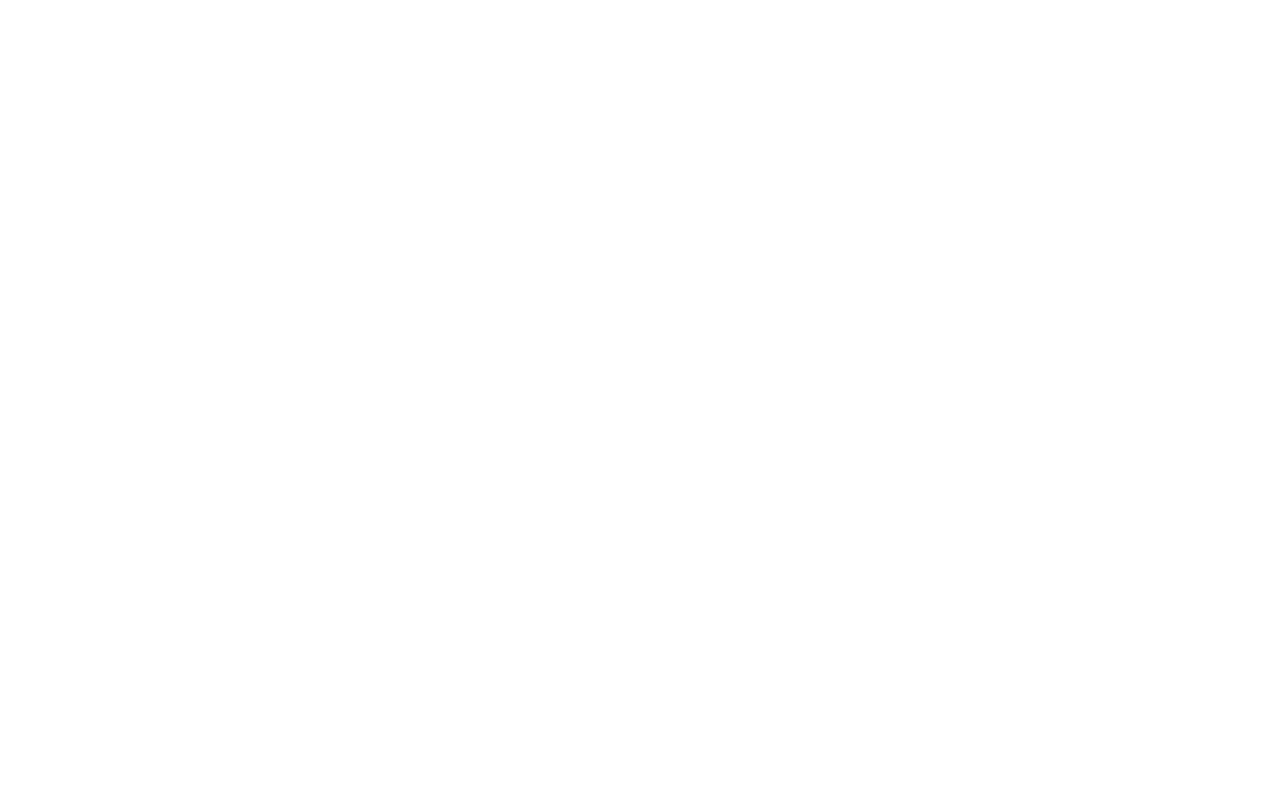
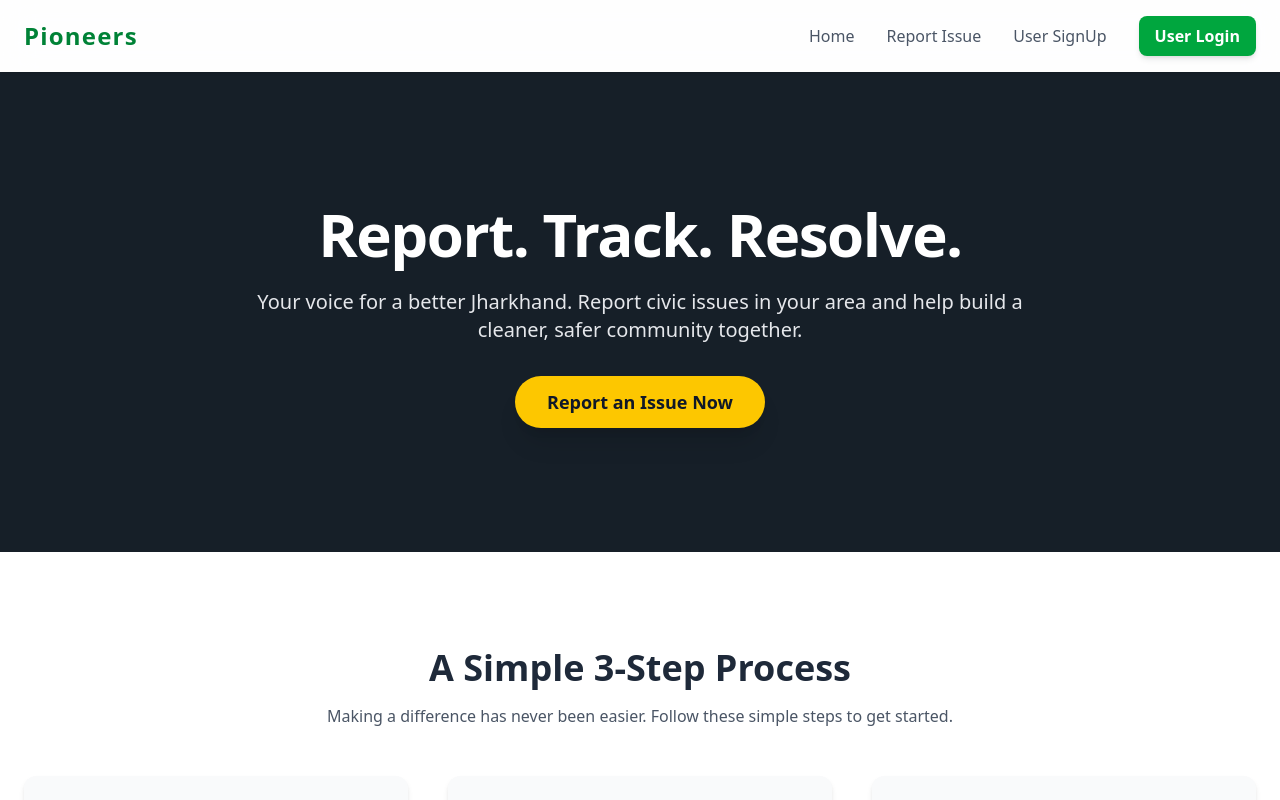
Before and after one commit to Ashutosh26l/SIH_CivicReporting, a React (Vite) app in the folder frontend/: page /landing in a window 1280 px wide. Before the commit this address had no page. Shown: the top 800 px of the page. Built offline with nearby package versions, Linux system fonts and the light colour scheme.

Commit message:
update landing page

```diff
--- a/frontend/src/App.jsx
+++ b/frontend/src/App.jsx
@@ -6,7 +6,7 @@
 import './App.css';
 import Home from './Home';
 import IssuesList from './IssuesList';
-// import LandingPage from './landing_page';
+import LandingPage from './landing_page';
 import IssueDetail from './IssueDetail';
 
 function App() {
@@ -21,7 +21,7 @@
         <Route path="/home" element={<Home />} />
         <Route path="/admin-login" element={<AdminLogin />} />
         <Route path="/issues" element={<IssuesList />} />
-        {/* <Route path="/landing" element={<LandingPage />} /> */}
+        { <Route path="/landing" element={<LandingPage />} /> }
         <Route path="/issuedetail" element={<IssueDetail />} />
 
       </Routes>
--- a/frontend/src/Landing_page.jsx
+++ b/frontend/src/Landing_page.jsx
@@ -1,4 +1,5 @@
 import React, { useState } from 'react';
+import { Link } from 'react-router-dom';
 
 // --- SVG Icons (Self-contained components) ---
 const MenuIcon = ({ className }) => (
@@ -17,23 +18,31 @@
 );
 
 const CameraIcon = () => (
-    <svg xmlns="http://www.w3.org/2000/svg" width="24" height="24" viewBox="0 0 24 24" fill="none" stroke="currentColor" strokeWidth="2" strokeLinecap="round" strokeLinejoin="round" className="h-10 w-10 mb-4 text-green-600"><path d="M14.5 4h-5L7 7H4a2 2 0 0 0-2 2v9a2 2 0 0 0 2 2h16a2 2 0 0 0 2-2V9a2 2 0 0 0-2-2h-3l-2.5-3z"></path><circle cx="12" cy="13" r="3"></circle></svg>
+  <svg xmlns="http://www.w3.org/2000/svg" width="24" height="24" viewBox="0 0 24 24" fill="none" stroke="currentColor" strokeWidth="2" strokeLinecap="round" strokeLinejoin="round" className="h-10 w-10 mb-4 text-green-600">
+    <path d="M14.5 4h-5L7 7H4a2 2 0 0 0-2 2v9a2 2 0 0 0 2 2h16a2 2 0 0 0 2-2V9a2 2 0 0 0-2-2h-3l-2.5-3z"></path>
+    <circle cx="12" cy="13" r="3"></circle>
+  </svg>
 );
 
 const SendIcon = () => (
-    <svg xmlns="http://www.w3.org/2000/svg" width="24" height="24" viewBox="0 0 24 24" fill="none" stroke="currentColor" strokeWidth="2" strokeLinecap="round" strokeLinejoin="round" className="h-10 w-10 mb-4 text-green-600"><line x1="22" y1="2" x2="11" y2="13"></line><polygon points="22 2 15 22 11 13 2 9 22 2"></polygon></svg>
+  <svg xmlns="http://www.w3.org/2000/svg" width="24" height="24" viewBox="0 0 24 24" fill="none" stroke="currentColor" strokeWidth="2" strokeLinecap="round" strokeLinejoin="round" className="h-10 w-10 mb-4 text-green-600">
+    <line x1="22" y1="2" x2="11" y2="13"></line>
+    <polygon points="22 2 15 22 11 13 2 9 22 2"></polygon>
+  </svg>
 );
 
 const CheckCircleIcon = () => (
-    <svg xmlns="http://www.w3.org/2000/svg" width="24" height="24" viewBox="0 0 24 24" fill="none" stroke="currentColor" strokeWidth="2" strokeLinecap="round" strokeLinejoin="round" className="h-10 w-10 mb-4 text-green-600"><path d="M22 11.08V12a10 10 0 1 1-5.93-9.14"></path><polyline points="22 4 12 14.01 9 11.01"></polyline></svg>
+  <svg xmlns="http://www.w3.org/2000/svg" width="24" height="24" viewBox="0 0 24 24" fill="none" stroke="currentColor" strokeWidth="2" strokeLinecap="round" strokeLinejoin="round" className="h-10 w-10 mb-4 text-green-600">
+    <path d="M22 11.08V12a10 10 0 1 1-5.93-9.14"></path>
+    <polyline points="22 4 12 14.01 9 11.01"></polyline>
+  </svg>
 );
 
-
 // --- Main App Component ---
-export default function App() {
+export default function landingPage() {
   const [isMenuOpen, setIsMenuOpen] = useState(false);
 
-  // Placeholder data for recent issues. In a real app, this would come from an API call with Axios.
+  // Placeholder data for recent issues.
   const issues = [
     { id: 1, category: 'Waste Management', location: 'Ranchi', status: 'Resolved', imageUrl: 'https://placehold.co/600x400/c7e8ca/4d594f?text=Garbage+Cleared' },
     { id: 2, category: 'Pothole', location: 'Jamshedpur', status: 'In Progress', imageUrl: 'https://placehold.co/600x400/fff3cd/4d594f?text=Road+Repair' },
@@ -55,20 +64,20 @@
       <header className="bg-white/80 backdrop-blur-lg shadow-sm sticky top-0 z-50">
         <div className="container mx-auto px-6 py-4 flex justify-between items-center">
           <div className="flex items-center space-x-3">
-             <img src="https://www.jharkhand.gov.in/includes/assets/images/logo.png" alt="Jharkhand Gov Logo" className="h-10"/>
-            <a href="#" className="text-xl font-bold text-gray-800 hover:text-green-700 transition-colors">
-              Civic Connect
-            </a>
+            <span className="text-2xl font-extrabold text-green-700 tracking-wider mr-2">Pioneers</span>
           </div>
 
           {/* Desktop Navigation */}
           <nav className="hidden md:flex items-center space-x-8">
             <a href="#" className="text-gray-600 hover:text-green-700 transition-colors">Home</a>
             <a href="#" className="text-gray-600 hover:text-green-700 transition-colors">Report Issue</a>
-            <a href="#" className="text-gray-600 hover:text-green-700 transition-colors">Track Status</a>
-            <button className="bg-green-600 text-white font-semibold py-2 px-4 rounded-lg hover:bg-green-700 transition-all duration-300 transform hover:scale-105 shadow-md">
+            <a href="#" className="text-gray-600 hover:text-green-700 transition-colors">User SignUp</a>
+            <Link
+              to="/login"
+              className="bg-green-600 text-white font-semibold py-2 px-4 rounded-lg hover:bg-green-700 transition-all duration-300 transform hover:scale-105 shadow-md"
+            >
               User Login
-            </button>
+            </Link>
           </nav>
 
           {/* Mobile Menu Button */}
@@ -85,10 +94,13 @@
             <nav className="flex flex-col items-center space-y-4 py-4">
               <a href="#" className="text-gray-600 hover:text-green-700 transition-colors">Home</a>
               <a href="#" className="text-gray-600 hover:text-green-700 transition-colors">Report Issue</a>
-              <a href="#" className="text-gray-600 hover:text-green-700 transition-colors">Track Status</a>
-              <button className="bg-green-600 text-white font-semibold py-2 px-6 rounded-lg hover:bg-green-700 transition-all duration-300 w-auto">
+              <a href="#" className="text-gray-600 hover:text-green-700 transition-colors">User SignUp</a>
+              <Link
+                to="/login"
+                className="bg-green-600 text-white font-semibold py-2 px-6 rounded-lg hover:bg-green-700 transition-all duration-300 w-auto"
+              >
                 User Login
-              </button>
+              </Link>
             </nav>
           </div>
         )}
@@ -96,16 +108,16 @@
 
       <main>
         {/* --- Hero Section --- */}
-        <section className="relative h-[60vh] min-h-[400px] flex items-center justify-center text-center text-white px-6" style={{backgroundImage: "url('https://placehold.co/1920x1080/2c3e50/ffffff?text=Empowering+Jharkhand+Communities')", backgroundSize: 'cover', backgroundPosition: 'center'}}>
+        <section
+          className="relative h-[60vh] min-h-[400px] flex items-center justify-center text-center text-white px-6 bg-[#2c3e50]"
+        >
           <div className="absolute inset-0 bg-black/50"></div>
           <div className="relative z-10 max-w-3xl">
             <h1 className="text-4xl md:text-6xl font-extrabold mb-4 leading-tight tracking-tight">Report. Track. Resolve.</h1>
             <p className="text-lg md:text-xl mb-8 font-light text-gray-200">
               Your voice for a better Jharkhand. Report civic issues in your area and help build a cleaner, safer community together.
             </p>
-            <button className="bg-yellow-400 text-gray-900 font-bold py-3 px-8 text-lg rounded-full hover:bg-yellow-500 transition-all duration-300 transform hover:scale-110 shadow-xl">
-              Report an Issue Now
-            </button>
+            <button className="bg-yellow-400 text-gray-900 font-bold py-3 px-8 text-lg rounded-full hover:bg-yellow-500 transition-all duration-300 transform hover:scale-110 shadow-xl">Report an Issue Now</button>
           </div>
         </section>
 
@@ -139,16 +151,13 @@
           <div className="container mx-auto px-6">
             <h2 className="text-3xl md:text-4xl font-bold text-center mb-12 text-gray-800">Latest Community Reports</h2>
             <div className="grid md:grid-cols-2 lg:grid-cols-3 gap-8">
-              {/* This is where you would map over data fetched with Axios */}
               {issues.map((issue) => (
                 <div key={issue.id} className="bg-white rounded-xl overflow-hidden shadow-lg hover:shadow-2xl transition-shadow duration-300 transform hover:-translate-y-2">
                   <img src={issue.imageUrl} alt={issue.category} className="w-full h-48 object-cover"/>
                   <div className="p-6">
                     <div className="flex justify-between items-center mb-4">
                       <p className="text-sm font-medium text-green-700">{issue.category}</p>
-                      <span className={`px-3 py-1 text-xs font-semibold rounded-full ${getStatusColor(issue.status)}`}>
-                        {issue.status}
-                      </span>
+                      <span className={`px-3 py-1 text-xs font-semibold rounded-full ${getStatusColor(issue.status)}`}>{issue.status}</span>
                     </div>
                     <p className="text-lg font-bold text-gray-800">{issue.location}</p>
                     <p className="text-gray-500 text-sm mt-1">Reported on September 23, 2025</p>
@@ -156,10 +165,8 @@
                 </div>
               ))}
             </div>
-             <div className="text-center mt-12">
-                <button className="bg-transparent border-2 border-green-600 text-green-600 font-bold py-2 px-6 rounded-lg hover:bg-green-600 hover:text-white transition-colors duration-300">
-                    View More Reports
-                </button>
+            <div className="text-center mt-12">
+              <button className="bg-transparent border-2 border-green-600 text-green-600 font-bold py-2 px-6 rounded-lg hover:bg-green-600 hover:text-white transition-colors duration-300">View More Reports</button>
             </div>
           </div>
         </section>
@@ -185,7 +192,6 @@
             <div>
               <h3 className="font-bold text-lg mb-4">Connect With Us</h3>
               <p className="text-gray-400 text-sm">Follow us on social media for updates.</p>
-              {/* Add social media icons here */}
             </div>
           </div>
           <div className="border-t border-gray-700 mt-8 pt-6 text-center text-gray-500 text-sm">
```
